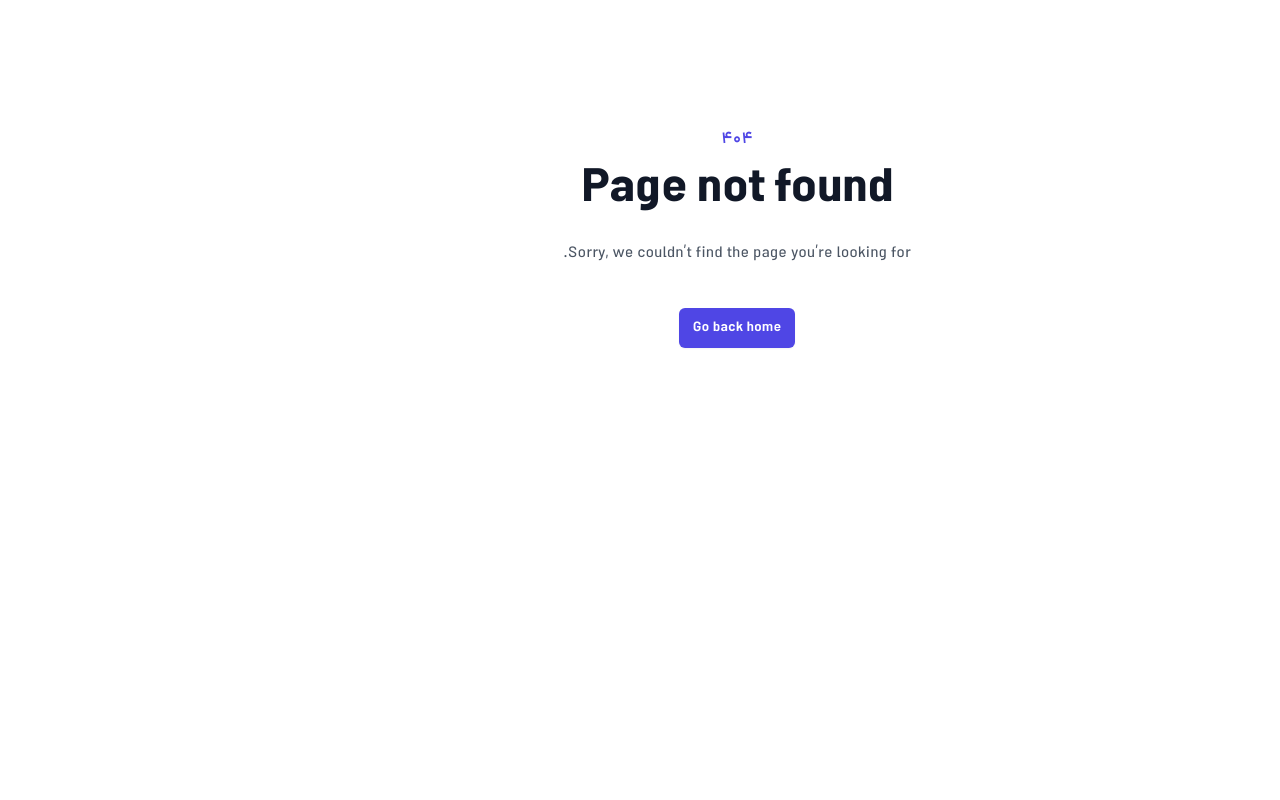
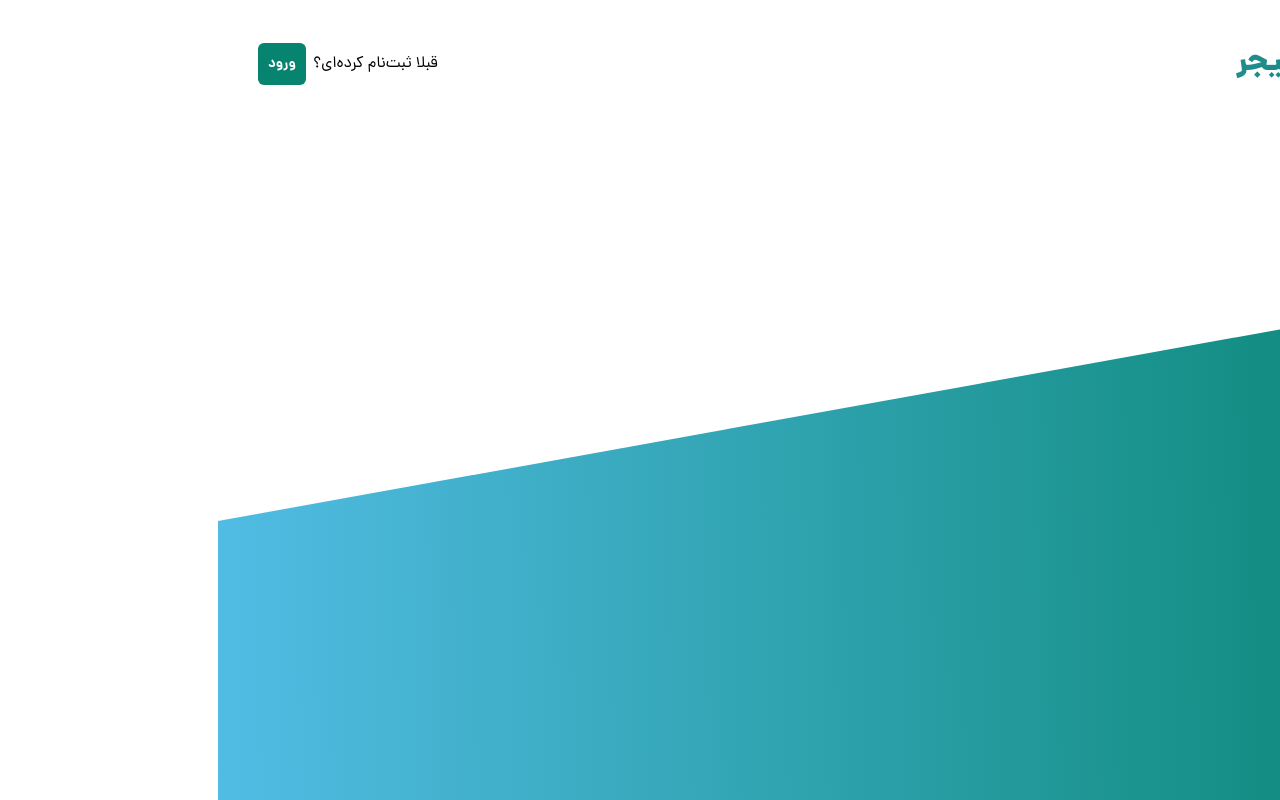
Before and after one commit to Quera-Spring-Front-end-Bootcamp/Group3, a React (Vite) app: page /auth/forget in a window 1280 px wide. Before the commit this address had no page. Built offline with nearby package versions, Linux system fonts and the light colour scheme.

Commit message:
change forgot to forget

```diff
--- a/src/App.jsx
+++ b/src/App.jsx
@@ -1,7 +1,7 @@
 import { Routes, Route } from "react-router-dom";
 import Login from "./pages/auth/login";
 import Register from "./pages/auth/register";
-import Forgot from "./pages/auth/forgot";
+import Forget from "./pages/auth/forget";
 import ResetPassword from "./pages/auth/resetpassword";
 import NotFound from "./pages/notFound";
 import { AuthLayout } from "./Layout/AuthLayout";
@@ -12,7 +12,7 @@ const App = () => {
       <Route path="auth" element={<AuthLayout />}>
         <Route path="login" element={<Login />} />
         <Route path="register" element={<Register />} />
-        <Route path="forgot" element={<Forgot />} />
+        <Route path="forget" element={<Forget />} />
         <Route path="resetpassword" element={<ResetPassword />} />
       </Route>
 
--- /dev/null
+++ b/src/pages/auth/forget.jsx
@@ -0,0 +1,6 @@
+const Forget = () => {
+  return(
+    <h1>Forget Page</h1>
+  )
+}
+export default Forget
--- a/src/pages/auth/forgot.jsx
+++ /dev/null
@@ -1,6 +0,0 @@
-const Forgot = () => {
-  return(
-    <h1>Forgot Page</h1>
-  )
-}
-export default Forgot
```
